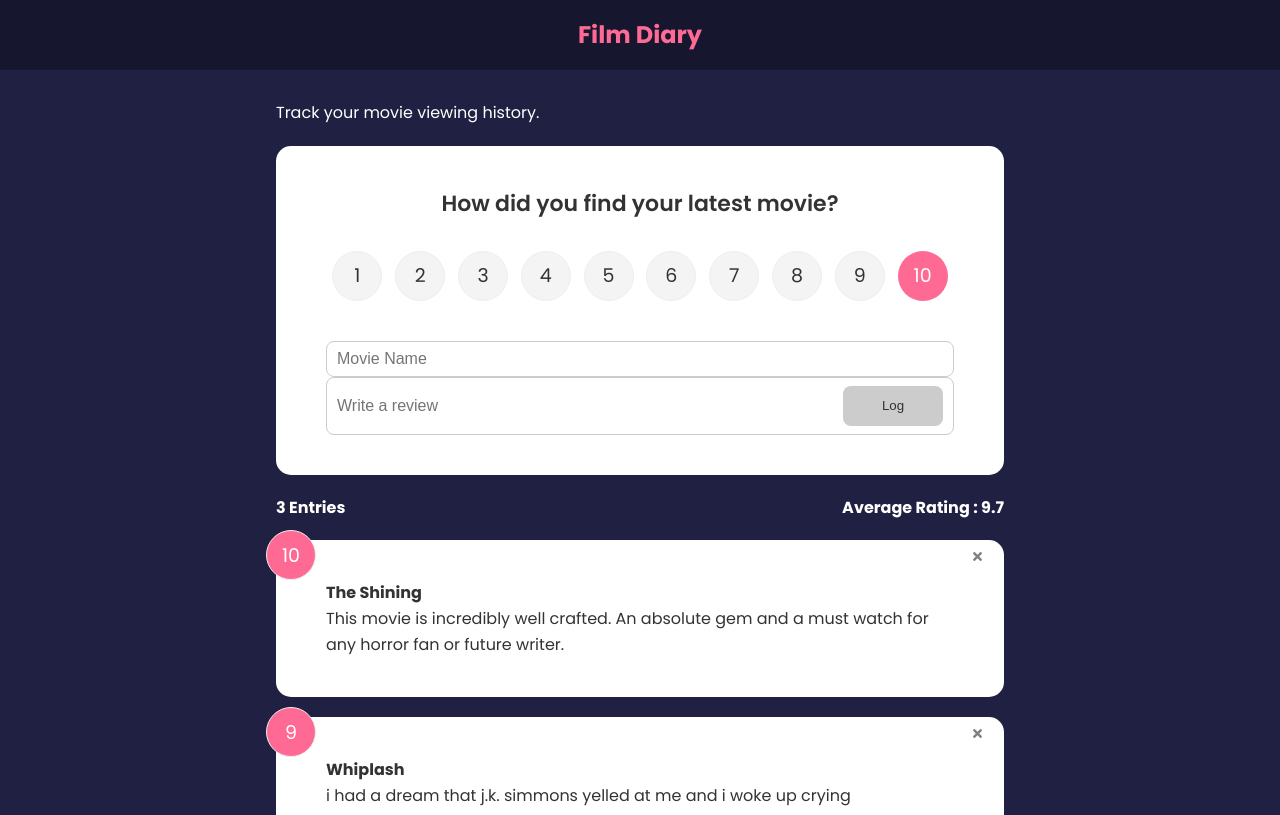
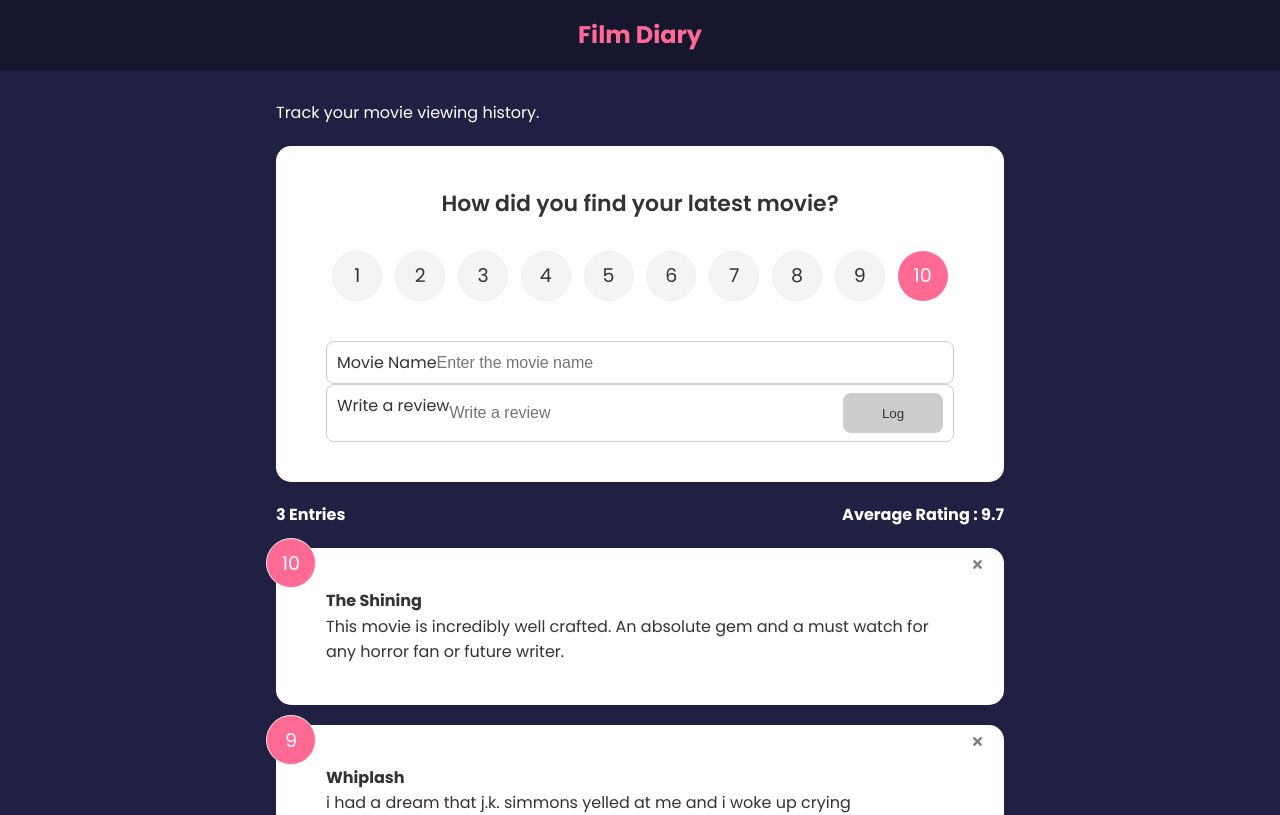
Before and after one commit to cartile/film-diary, a React (Create React App) app: page / in a window 1280 px wide. Shown: the top 815 px of the page. Built offline with nearby package versions, Linux system fonts and the light colour scheme.

Commit message:
movie form fix

```diff
--- a/src/components/MovieForm.jsx
+++ b/src/components/MovieForm.jsx
@@ -1,65 +1,89 @@
-import React from 'react'
-import Card from './shared/Card'
-import {useState} from 'react'
-import Button from './shared/Button'
-import RatingSelect from './RatingSelect'
+import React, { useState } from 'react';
+import Card from './shared/Card';
+import Button from './shared/Button';
+import RatingSelect from './RatingSelect';
+import { v4 as uuidv4 } from 'uuid';
 
-function MovieForm({handleAdd}) {
-    const [text, setText] = useState('')
-    const [rating, setRating] = useState(10)
-    const [btnDisabled, setBtnDisabled] = useState(true)
-    const [message, setMessage] = useState('')
+function MovieForm({ handleAdd }) {
+  const [movieName, setMovieName] = useState('');
+  const [reviewText, setReviewText] = useState('');
+  const [rating, setRating] = useState(10);
+  const [btnDisabled, setBtnDisabled] = useState(true);
+  const [message, setMessage] = useState('');
 
-    const handleTextChange = (e) => {
-        if (text === '') {
-            setBtnDisabled(true)
-            setMessage(null)
-        } else if(text.trim().length <= 10) {
-            setBtnDisabled(true)
-            setMessage('Reviews must be at least 10 characters')
+  const handleMovieNameChange = (e) => {
+    const text = e.target.value;
+    setMovieName(text);
+    handleValidation(text, reviewText);
+  };
+
+  const handleReviewTextChange = (e) => {
+    const text = e.target.value;
+    setReviewText(text);
+    handleValidation(movieName, text);
+  };
+
+  const handleValidation = (name, review) => {
+    if (name === '' || review === '') {
+      setBtnDisabled(true);
+      setMessage(null);
+    } else if (review.trim().length <= 10) {
+      setBtnDisabled(true);
+      setMessage('Reviews must be at least 10 characters');
     } else {
-            setMessage(null)
-            setBtnDisabled(false)
+      setMessage(null);
+      setBtnDisabled(false);
     }
-        setText(e.target.value)
-    }
+  };
 
   const handleSubmit = (e) => {
-        e.preventDefault()
-        if (text.trim().length > 10) {
+
+    e.preventDefault();
+    if (reviewText.trim().length > 10) {
       const newMovie = {
-                text,
+        id: uuidv4(),
         rating,
+        name: movieName,
+        review: reviewText,
+      };
+      handleAdd(newMovie);
+      setMovieName('');
+      setReviewText('');
     }
-            handleAdd(newMovie)
-        //handleAdd(newMovie)
-        //setBtnDisabled(true)
-        //setRating(10)
-            setText('')
-    }
+  };
 
-
-    }
   return (
     <Card>
     <form onSubmit={handleSubmit}>
     <h2>How did you find your latest movie?</h2>
-            <RatingSelect select = {(rating) => setRating(rating)}/>
+    <RatingSelect select={(rating) => setRating(rating)} />
     <div className="input-group">
-                <input onChange={handleTextChange} type="text" placeholder="Movie Name"/>
-
+        <label htmlFor="movieNameInput">Movie Name</label>
+        <input
+            id="movieNameInput"
+            onChange={handleMovieNameChange}
+            type="text"
+            placeholder="Enter the movie name"
+            value={movieName}
+        />
     </div>
     <div className="input-group">
-                <input onChange={handleTextChange} type="text" placeholder="Write a review"/>
-                <Button type="submit" version="primary"
-                 isDisabled = {btnDisabled}>Log</Button>
+        <label htmlFor="reviewTextInput">Write a review</label>
+        <input
+            id="reviewTextInput"
+            onChange={handleReviewTextChange}
+            type="text"
+            placeholder="Write a review"
+            value={reviewText}
+        />
+    <Button type="submit" version="primary" isDisabled={btnDisabled}>
+    Log
+    </Button>
     </div>
-            {message && <div className='message'>
-                {message}
-                </div>}
+        {message && <div className='message'>{message}</div>}
     </form>
     </Card>
-  )
+);
 }
 
-export default MovieForm
+export default MovieForm;
```
Lines whose indentation alone changed are shown as unchanged.
